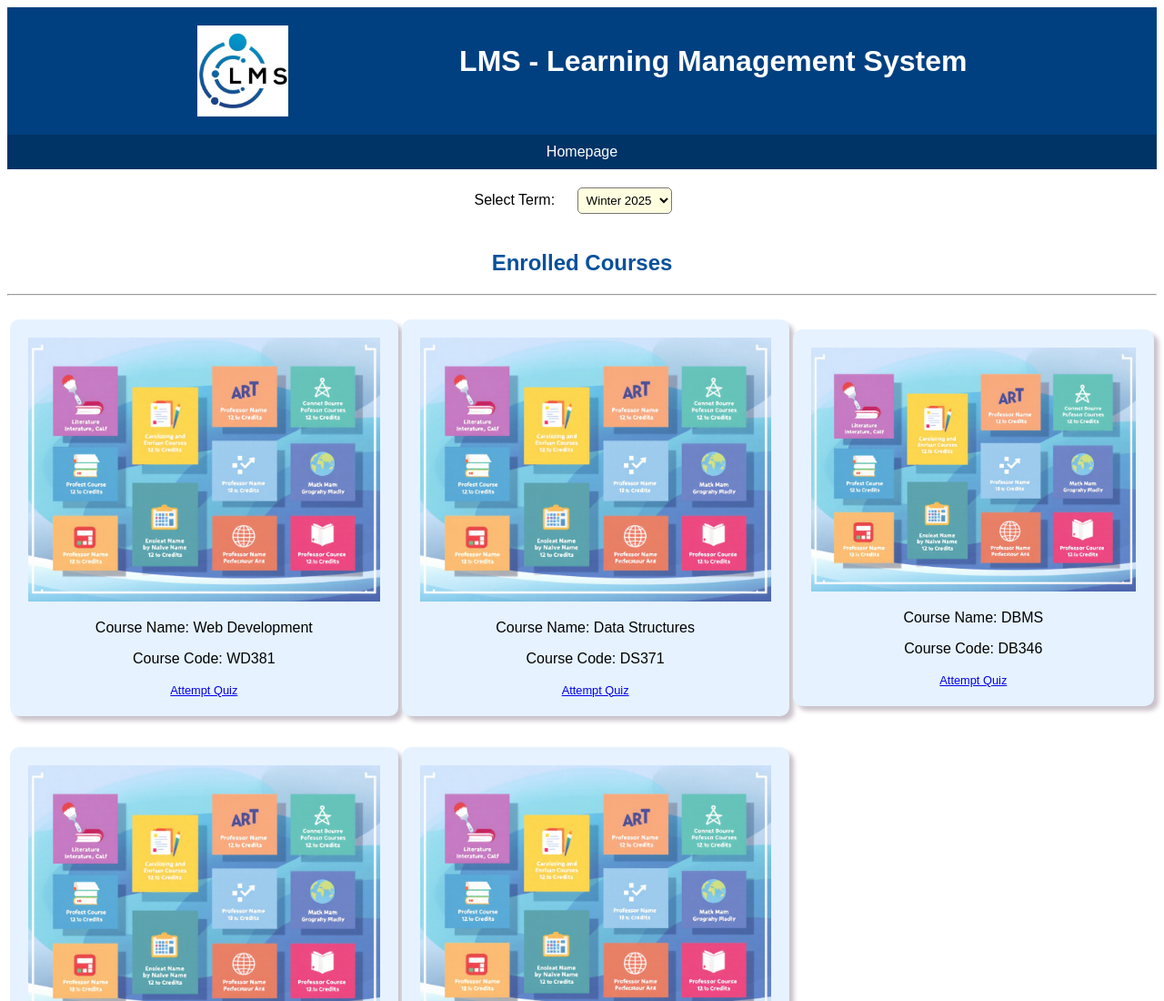
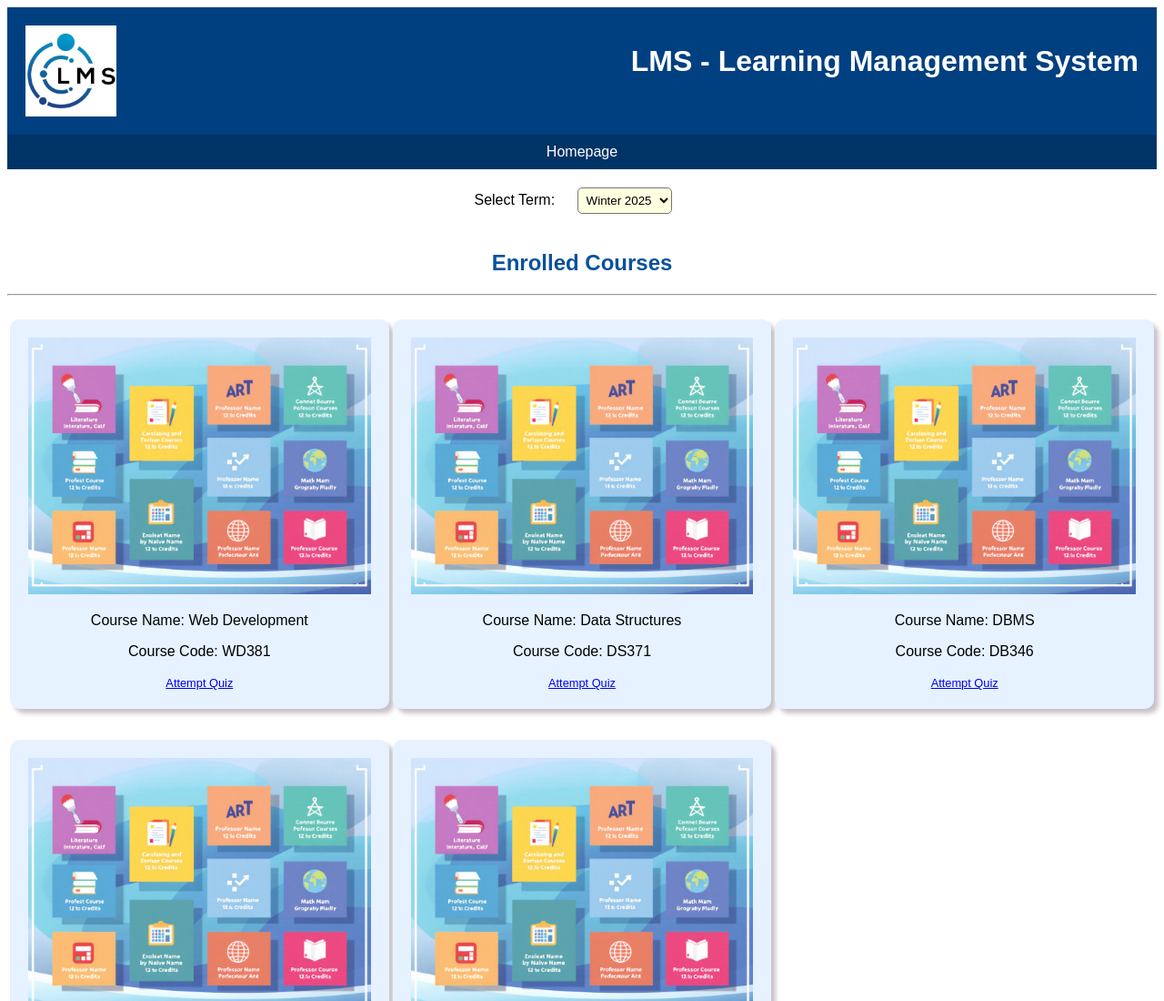
Before and after one commit to stephen-ravelo-ucalgary/ensf381_assignment02, a plain HTML site: page course_view.html in a window 1280 px wide. Shown: the top 1100 px of the page at 91% size. Drawn offline with Linux system fonts and the light colour scheme.

Commit message:
Fix course_view table-layout

```diff
--- a/styles.css
+++ b/styles.css
@@ -23,7 +23,7 @@ header {
     padding: 20px;
     margin: 0;
     display: flex;
-    justify-content: space-evenly;
+    justify-content: space-between;
     color: white;
 }
 
@@ -37,7 +37,7 @@ footer {
     padding: 10px;
     background-color: #003366;
     display: flex;
-    justify-content: space-around;
+    justify-content: space-evenly;
 }
 
 .navigation a {
@@ -212,12 +212,16 @@ footer {
 
 .Enrolled img {
     width: 100%;
-    height: 100%;
 }
 
 .Enrolled a {
     text-decoration: underline;
     font-size: 80%;
+}
+
+.Enrolled table {
+    table-layout: fixed;
+    width: 100%;
 }
 
 .accept-button {
```
Also changed, not shown: attempt_quiz.html (+0 -1 lines).
